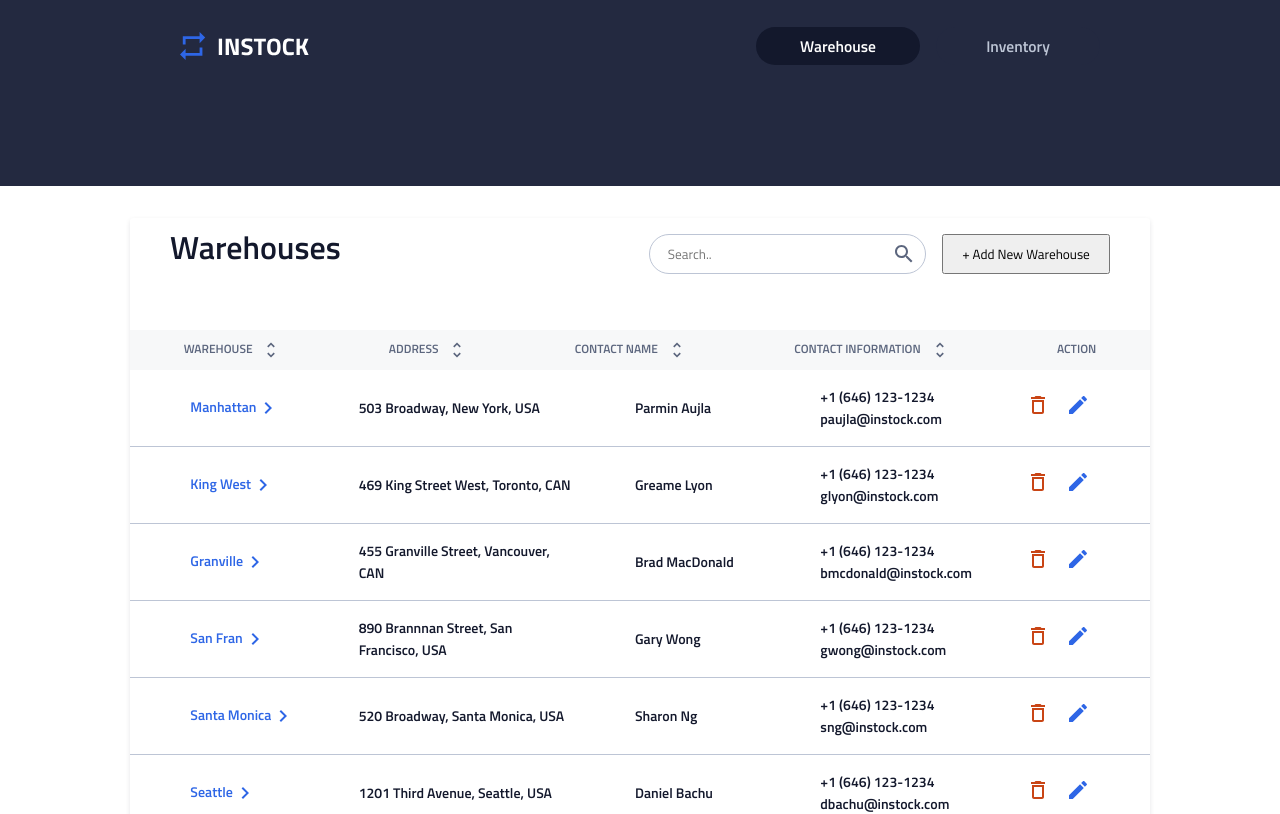
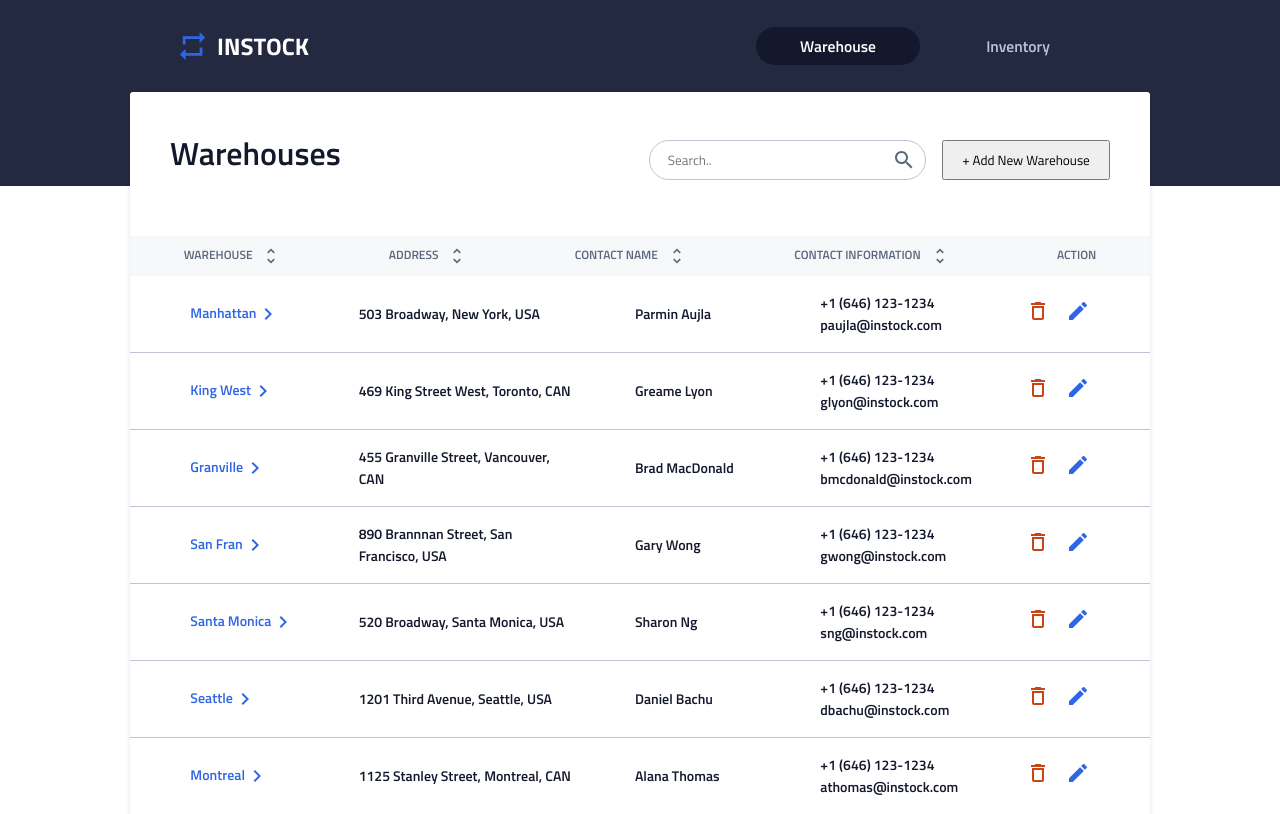
Before and after one commit to cdd741/In-Stock, a React (Create React App) app in the folder client/: page /warehouses in a window 1280 px wide. Shown: the top 814 px of the page. Built offline with nearby package versions, Linux system fonts and the light colour scheme.

Commit message:
added position absolute and top css styling to all devices styling
Signed-off-by: lyjchan0411 <lyjchan0411@gmail.com>

```diff
--- a/client/src/components/FirstLevelWrap/FirstLevelWrap.scss
+++ b/client/src/components/FirstLevelWrap/FirstLevelWrap.scss
@@ -7,12 +7,21 @@
   background-color: $white;
   box-shadow: 0px 2px 5px rgba(19, 24, 44, 0.1);
   border-radius: 3px;
+  @include page-padding;
+  width: 90vw;
+  position: absolute;
+  top: 136px;
   @include tablet {
     margin: 0 $tablet-edge;
     padding: 0;
+    width: 94vw;
+    min-width: 715px;
+    top: 92px;
   }
   @include desktop {
     margin: 0 130px;
+    min-width: 1020px;
+    width: 79vw;
   }
   &__header-container {
     margin: 2rem 0 1rem;
--- a/client/src/styles/partials/_mixins.scss
+++ b/client/src/styles/partials/_mixins.scss
@@ -13,11 +13,11 @@
 }
 
 @mixin page-padding {
-  padding: 0 $mobile-edge;
+  margin: 0 $mobile-edge;
 
   @include tablet {
     padding: 0 $tablet-edge;
-    max-width: 920px;
+    // max-width: 920px;
     margin: 0 auto;
   }
 
```
